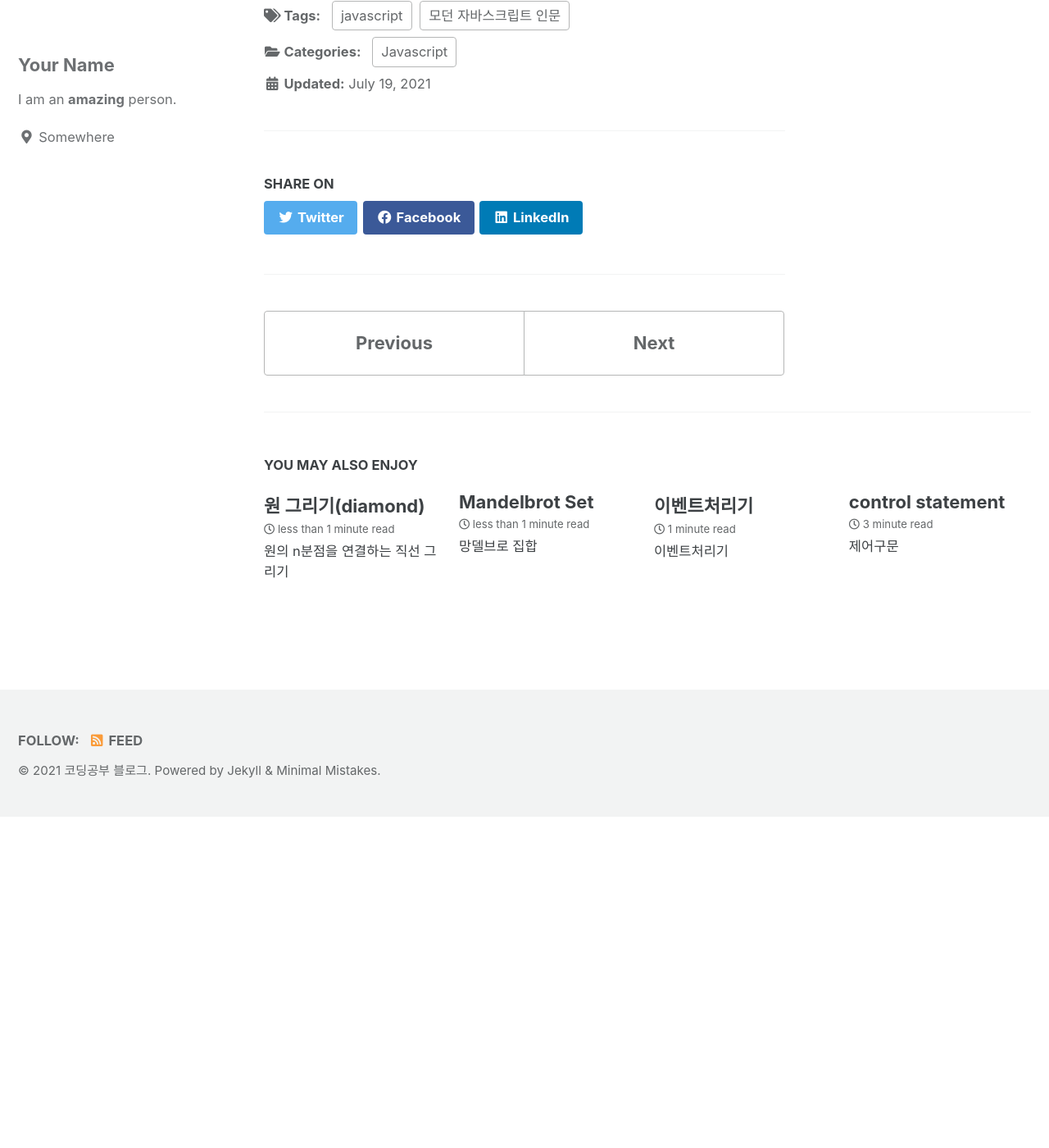
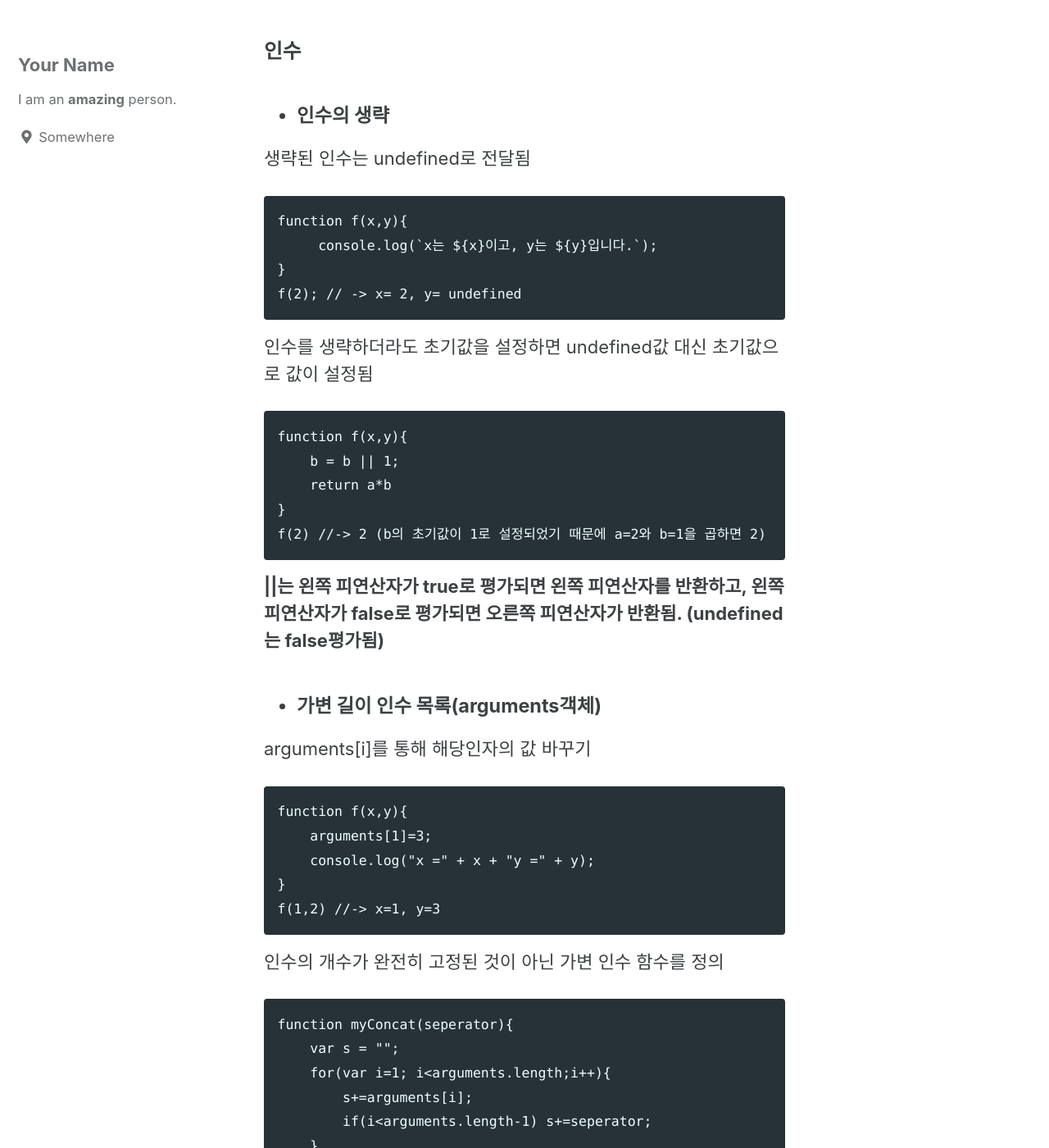
Before and after one commit to dareunk/dareunk.github.io, a Jekyll site: the page built from _posts/2021-07-19-function.md, in a window 1280 px wide and 1400 px high, scrolled down 7042 px. Shown: the whole window at 82% size. Built offline with Jekyll 4.4.1, drawn with Linux system fonts in a browser that asks for light colours; cached includes are drawn as plain includes; before the commit the page ends 8038 px from its top, so only the background shows below that; some of the changed text lies outside the part shown.

Commit message:
add function

````diff
--- a/_posts/2021-07-19-function.md
+++ b/_posts/2021-07-19-function.md
@@ -8,7 +8,7 @@ tag:
 toc: true
 ---
 
-### FUNCTION
+### FUNCTION(1)-함수의 성질 및 중첩함수/즉시실행함수/Arguments객체
 
 ---
 
@@ -189,7 +189,7 @@ var parameters = {
 circulation(parameters);
 ```
 
-* #### 중첩함수 Nested Function
+### 중첩함수 Nested Function
 
 -함수 내부에 선언된 함수
 
@@ -223,7 +223,7 @@ console.log(n); //->9.3808315 ...
 
 ---
 
-* #### 즉시 실행 함수
+### 즉시 실행 함수
 
 1. **(function(){...})();**
 
@@ -242,3 +242,60 @@ console.log(n); //->9.3808315 ...
     return n*fact(n-1);
 })(5);
 ```
+
+---
+
+### 인수
+
+
+* #### 인수의 생략
+
+생략된 인수는 undefined로 전달됨
+
+```
+function f(x,y){
+     console.log(`x는 ${x}이고, y는 ${y}입니다.`);
+}
+f(2); // -> x= 2, y= undefined
+```
+
+인수를 생략하더라도 초기값을 설정하면 undefined값 대신 초기값으로 값이 설정됨
+
+```
+function f(x,y){
+    b = b || 1;
+    return a*b
+}
+f(2) //-> 2 (b의 초기값이 1로 설정되었기 때문에 a=2와 b=1을 곱하면 2)
+```
+
+**||는 왼쪽 피연산자가 true로 평가되면 왼쪽 피연산자를 반환하고, 왼쪽 피연산자가 false로 평가되면 오른쪽 피연산자가 반환됨.
+(undefined는 false평가됨)**
+
+
+* #### 가변 길이 인수 목록(arguments객체)
+
+arguments[i]를 통해 해당인자의 값 바꾸기
+
+```
+function f(x,y){
+    arguments[1]=3;
+    console.log("x =" + x + "y =" + y);
+}
+f(1,2) //-> x=1, y=3
+```
+
+
+인수의 개수가 완전히 고정된 것이 아닌 가변 인수 함수를 정의
+
+```
+function myConcat(seperator){
+    var s = "";
+    for(var i=1; i<arguments.length;i++){
+        s+=arguments[i];
+        if(i<arguments.length-1) s+=seperator;
+    }
+    return s;
+}
+console.log(myConcat("/","apple","orange","peach"));
+```
````
